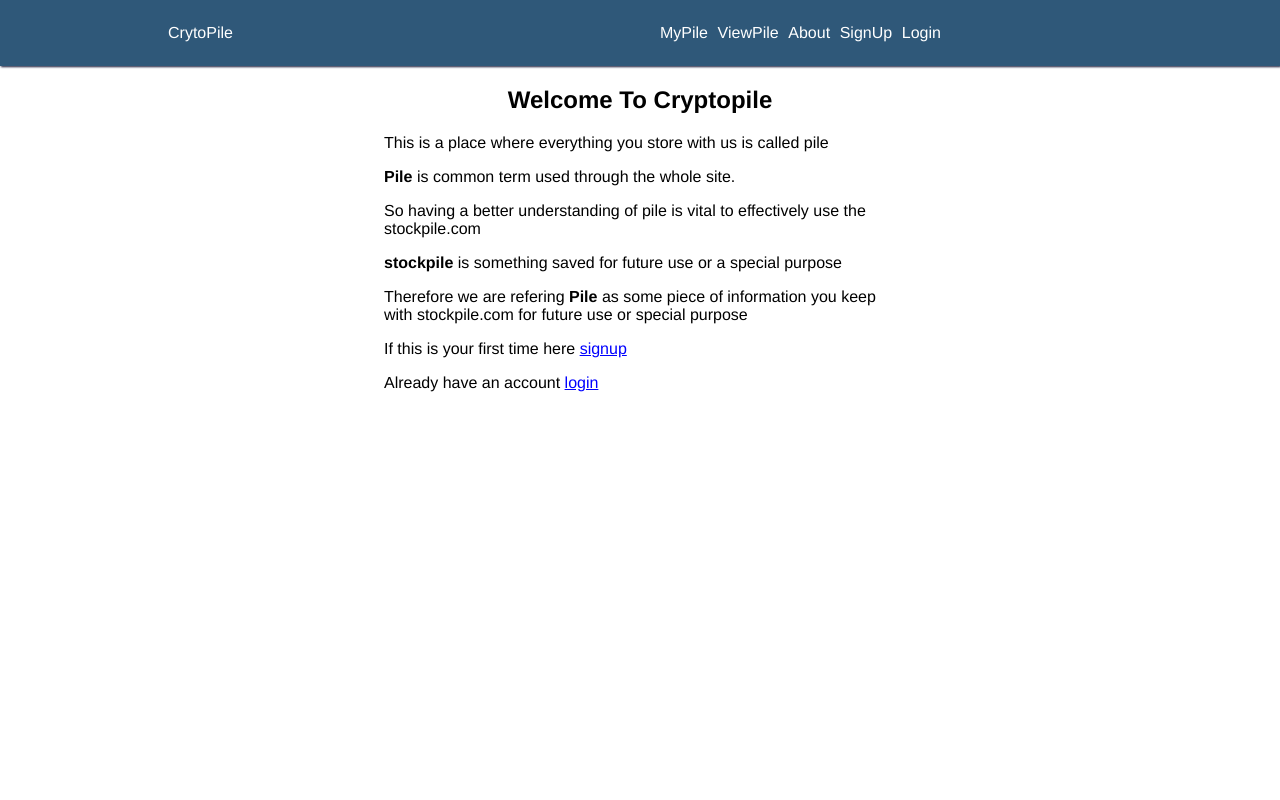
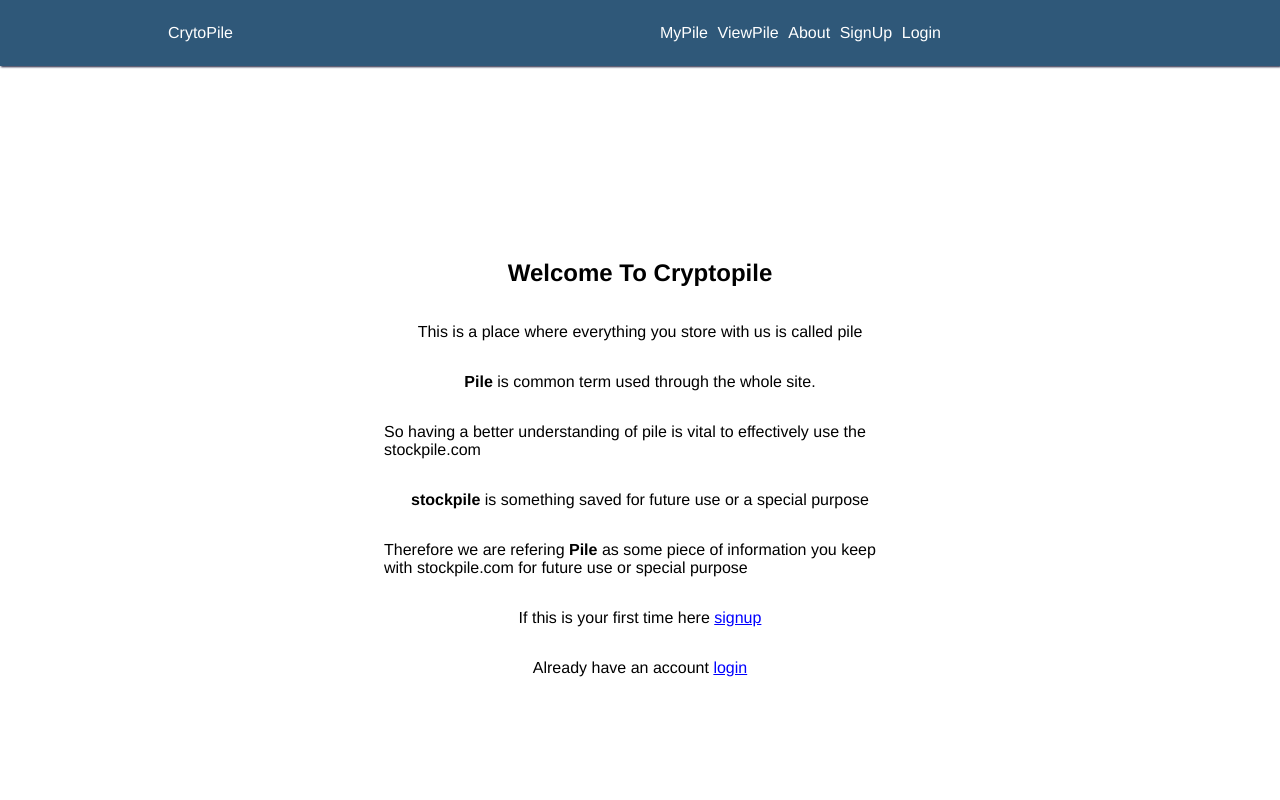
Before and after one commit to Tibz-Dankan/cryptopile-frontend, a React (Create React App) app: page /#/ in a window 1280 px wide. Shown: the top 800 px of the page. Built offline with nearby package versions, Linux system fonts and the light colour scheme.

Commit message:
home page content aligned in the center

```diff
--- a/src/css/Home.css
+++ b/src/css/Home.css
@@ -51,9 +51,12 @@
 
 .home-page-content {
   position: relative;
-  /* text-align: center; */
   width: 40%;
   height: 100vh;
+  display: flex;
+  flex-direction: column;
+  justify-content: center;
+  align-items: center;
 }
 .home-page-welcome-heading {
   text-align: center;
```
